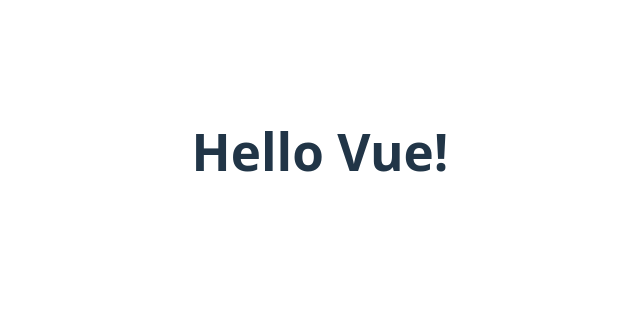
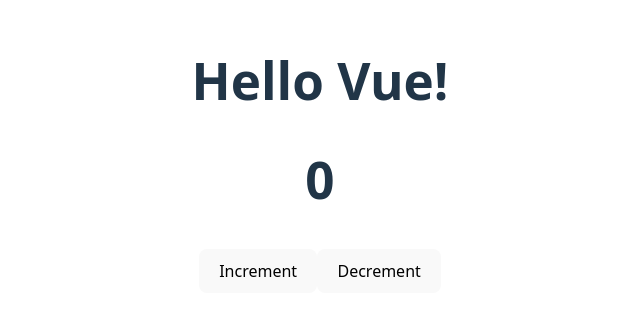
Before and after one commit to Ardhiityo/VueJS-3-Mastery-BWA, a Vue app in the folder composition api/: page / in a window 1280 px wide. Shown: the part 249-564 px from the top of the page, without its empty margins (320-960 px from the left). Built offline with nearby package versions, Linux system fonts and the light colour scheme.

Commit message:
Data reaktif Menggunakan Fungsi Ref

```diff
--- a/composition api/src/App.vue
+++ b/composition api/src/App.vue
@@ -1,17 +1,31 @@
 <script>
+import { ref } from 'vue';
+
 export default {
   setup() {
     const message = 'Hello Vue!';
+    const quantity = ref(0);
+
+    const increment = () => quantity.value++;
+    const decrement = () => quantity.value--;
 
     return {
-      message
+      message,
+      quantity,
+      increment,
+      decrement
     }
   }
 }
 </script>
 
 <template>
-  <h1>{{ message }}</h1>
+  <section>
+    <h1>{{ message }}</h1>
+    <h1>{{ quantity }}</h1>
+    <button @click="increment">Increment</button>
+    <button @click="decrement">Decrement</button>
+  </section>
 </template>
 
 <style scoped></style>
```
